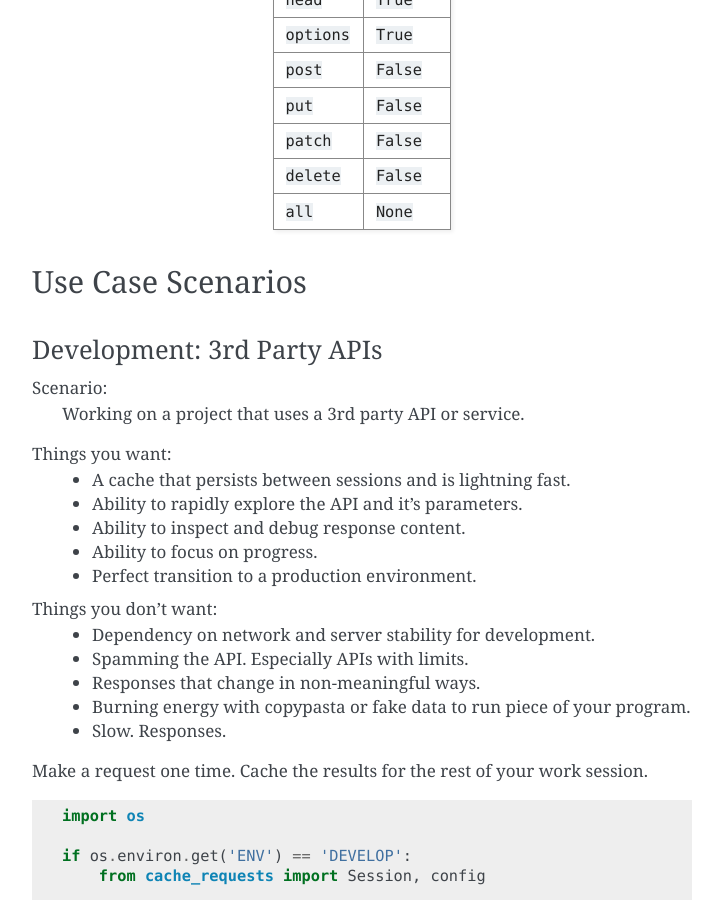
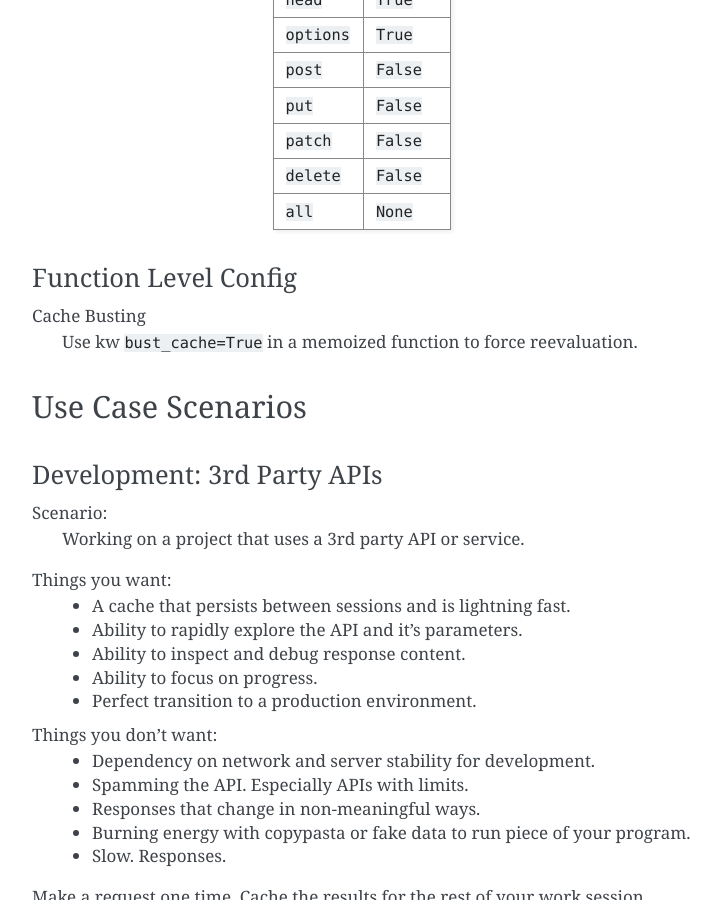
Before and after one commit to manuphatak/cache_requests, a Sphinx documentation site: the page built from docs/source/usage.rst, in a window 1280 px wide and 900 px high, scrolled down 1956 px. Shown: the whole window, without its empty margins (388-1111 px from the left). Built offline with Sphinx 7.4.7, drawn with Linux system fonts in a browser that asks for light colours; some of the changed text lies outside the part shown.

Commit message:
update docs and history

```diff
--- a/HISTORY.rst
+++ b/HISTORY.rst
@@ -5,7 +5,7 @@ History
 Next Release
 ------------
 
-* Coming Soon
+* Cache busting! Use keyword argument ``bust_cache=True`` to force reevaluation.
 
 2.0.0 (2015-12-12)
 ------------------
--- a/docs/source/usage.rst
+++ b/docs/source/usage.rst
@@ -96,6 +96,12 @@ Method       Cached
 ``delete``   ``False``
 ``all``      ``None``
 ===========  ========
+
+Function Level Config
+~~~~~~~~~~~~~~~~~~~~~
+
+Cache Busting
+    Use kw ``bust_cache=True`` in a memoized function to force reevaluation.
 
 
 Use Case Scenarios
```
